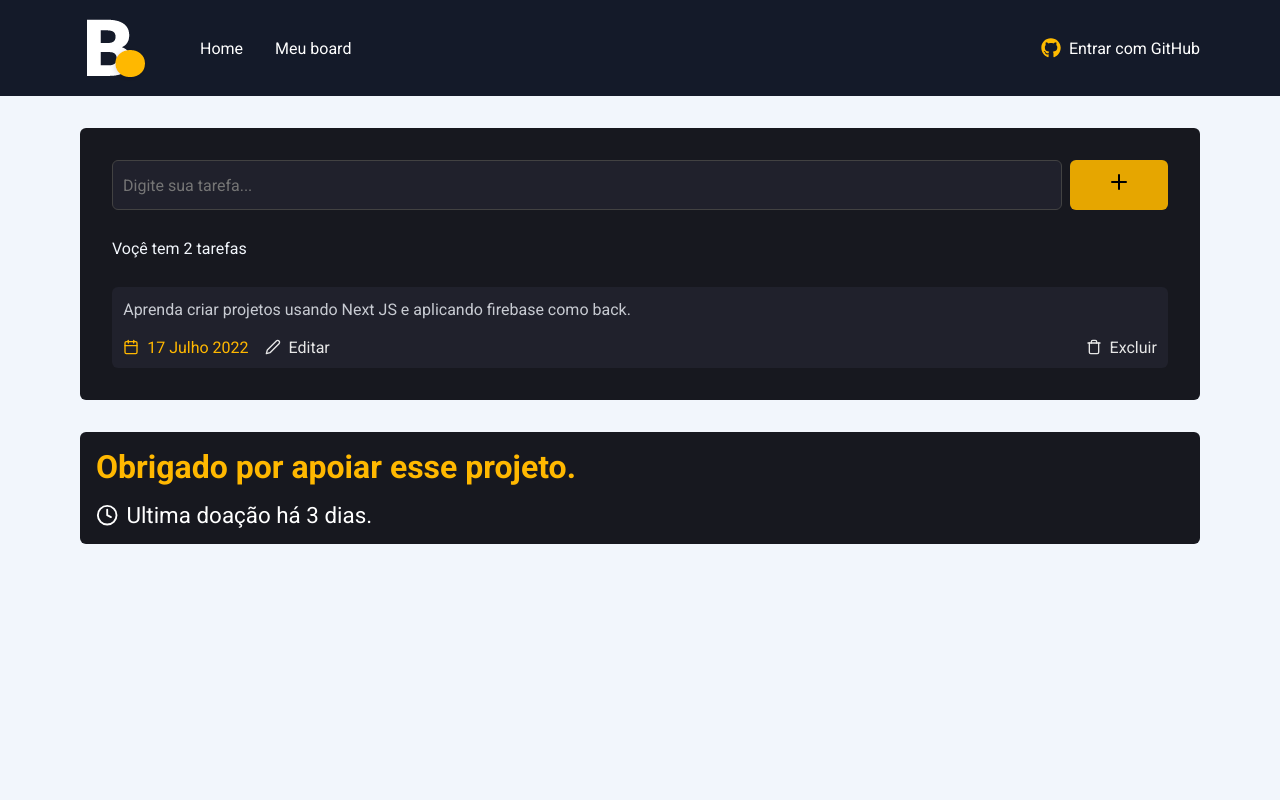
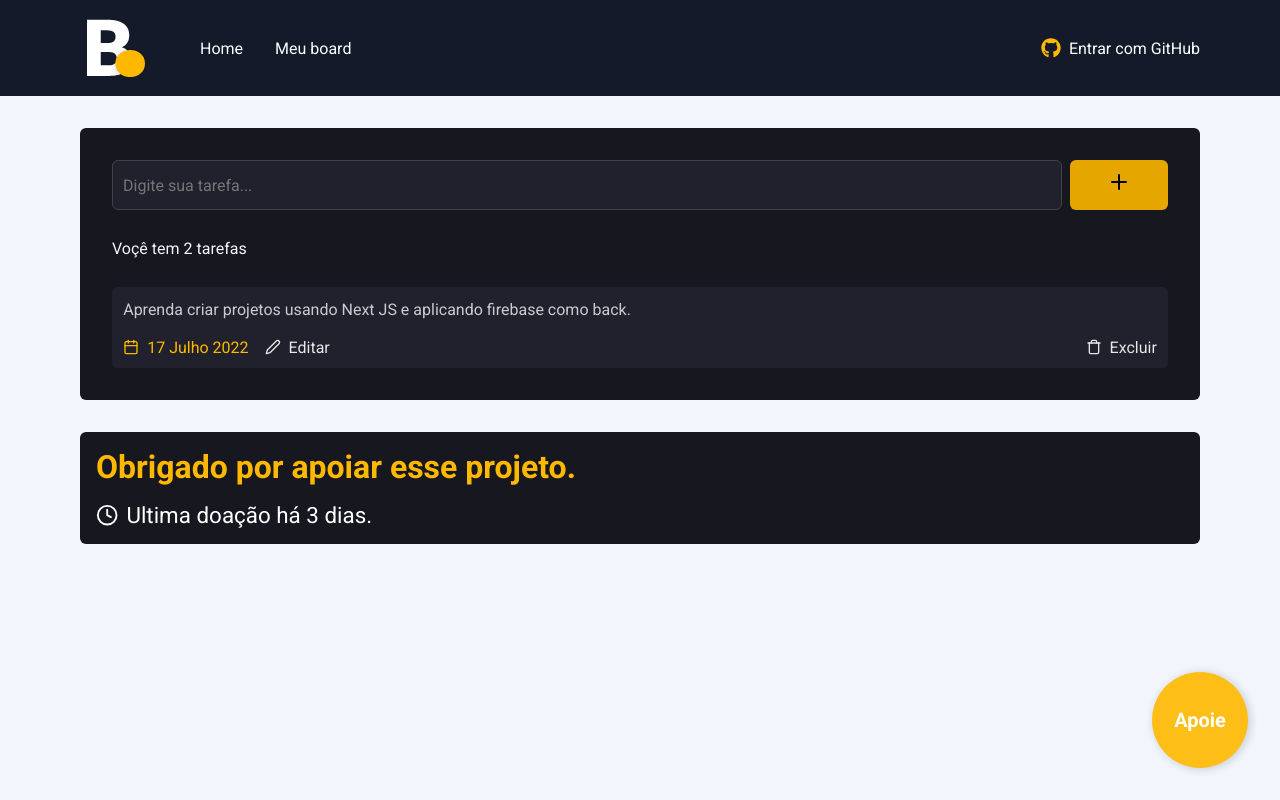
Before and after one commit to calebesg/board, a Next.js app: page /board in a window 1280 px wide. Built offline with nearby package versions, Linux system fonts and the light colour scheme.

Commit message:
created support button

```diff
--- /dev/null
+++ b/src/components/SupportButton/index.tsx
@@ -0,0 +1,13 @@
+import Link from 'next/link'
+
+import styles from './styles.module.scss'
+
+export function SupportButton() {
+  return (
+    <div className={styles.container}>
+      <Link href="/donates">
+        <button>Apoie</button>
+      </Link>
+    </div>
+  )
+}
--- /dev/null
+++ b/src/components/SupportButton/styles.module.scss
@@ -0,0 +1,26 @@
+@use '../../styles/variables' as global;
+
+.container {
+  position: absolute;
+  bottom: 2rem;
+  right: 2rem;
+
+  button {
+    width: 6rem;
+    height: 6rem;
+    border-radius: global.$rounded_full;
+    background-color: global.$bg_button;
+    border: none;
+    color: white;
+    font-weight: bold;
+    font-size: 1.25rem;
+    opacity: 0.9;
+    filter: drop-shadow(2px 1px 5px rgba(0, 0, 0, 0.2));
+    transition: all 0.15s ease-out;
+
+    &:hover {
+      filter: drop-shadow(2px 1px 5px rgba(0, 0, 0, 0.4));
+      opacity: 1;
+    }
+  }
+}
--- a/src/pages/board/index.tsx
+++ b/src/pages/board/index.tsx
@@ -1,5 +1,6 @@
 import Head from 'next/head'
 import { FiCalendar, FiClock, FiEdit2, FiPlus, FiTrash } from 'react-icons/fi'
+import { SupportButton } from '../../components/SupportButton'
 
 import styles from './styles.module.scss'
 
@@ -57,6 +58,8 @@ export default function Board() {
           <time>Ultima doação há 3 dias.</time>
         </div>
       </div>
+
+      <SupportButton />
     </>
   )
 }
--- a/src/styles/_variables.scss
+++ b/src/styles/_variables.scss
@@ -14,3 +14,4 @@ $md: 43.75rem; // 700px
 
 // Border Radius size
 $rounded_md: 6px;
+$rounded_full: 50%;
```
